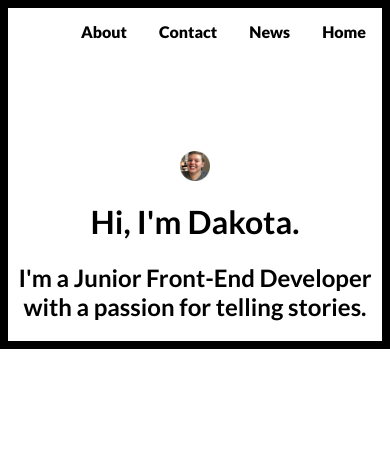
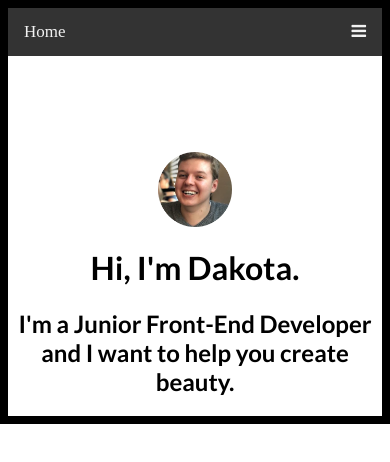
Before and after one commit to DakSit/Personal-Website, a plain HTML site: page index.html in a window 390 px wide. Drawn offline with Linux system fonts and the light colour scheme.

Commit message:
7.16.2020
Updates

```diff
--- a/css/PersonalWebsite.css
+++ b/css/PersonalWebsite.css
@@ -5,7 +5,7 @@ body {
 
 .personal-img {
   margin-top: 6em;
-  width: 8%;
+  width: 20%;
   height: auto;
   display: block;
   margin-left: auto;
@@ -28,33 +28,60 @@ h2 {
   text-align: center;
 }
 
-ul {
-  list-style-type: none;
-  margin: 0;
-  padding: 0;
+/* Add a black background color to the top navigation */
+.topnav {
+  background-color: #333;
   overflow: hidden;
 }
 
-li {
-  float: right;
-}
-
-li a {
-  font-family: 'Lato';
-  font-weight: 900;
+/* Style the links inside the navigation bar */
+.topnav a {
+  float: left;
   display: block;
-  color: black;
+  color: #f2f2f2;
   text-align: center;
   padding: 14px 16px;
   text-decoration: none;
+  font-size: 17px;
 }
 
-li:hover {
-  text-decoration: underline;
-  text-decoration-color: brown;
-  text-decoration-thickness: 15;
+/* Change the color of links on hover */
+.topnav a:hover {
+  /*background-color: #ddd;
+  color: black; */
 }
 
-.active {
-  hover:
+/* Add an active class to highlight the current page */
+.topnav a.active {
+/*  background-color: #4CAF50;
+  color: white; */
 }
+
+/* Hide the link that should open and close the topnav on small screens */
+.topnav .icon {
+  display: none;
+}
+
+/* When the screen is less than 600 pixels wide, hide all links, except for the first one ("Home"). Show the link that contains should open and close the topnav (.icon) */
+@media screen and (max-width: 600px) {
+  .topnav a:not(:first-child) {display: none;}
+  .topnav a.icon {
+    float: right;
+    display: block;
+  }
+}
+
+/* The "responsive" class is added to the topnav with JavaScript when the user clicks on the icon. This class makes the topnav look good on small screens (display the links vertically instead of horizontally) */
+@media screen and (max-width: 600px) {
+  .topnav.responsive {position: relative;}
+  .topnav.responsive a.icon {
+    position: absolute;
+    right: 0;
+    top: 0;
+  }
+  .topnav.responsive a {
+    float: none;
+    display: block;
+    text-align: left;
+  }
+}
--- a/index.html
+++ b/index.html
@@ -6,15 +6,31 @@
   <title>Dakota Sitton</title>
   <link rel="stylesheet" href="css/PersonalWebsite.css">
   <link href='https://fonts.googleapis.com/css?family=Lato:wght@400;700;900' rel='stylesheet'>
+  <link rel="stylesheet" href="https://cdnjs.cloudflare.com/ajax/libs/font-awesome/4.7.0/css/font-awesome.min.css">
+  <meta name="viewport" content="width=device-width, initial-scale=1.0">
   </head>
 <body>
-  <ul>
-  <li><a href="#home">Home</a></li>
-  <li><a href="#news">News</a></li>
-  <li><a href="#contact">Contact</a></li>
-  <li style="float:right"><a class="active" href="#about">About</a></li>
-</ul>
-<img class ="personal-img" src="Images/facecropped.png" width="460" height="345">
+  <header>
+    <div class="topnav" id="myTopnav">
+      <a href="#home" class="active">Home</a>
+      <a href="#news">About Me</a>
+      <a href="#contact">Projects</a>
+      <a href="javascript:void(0);" class="icon" onclick="myFunction()">
+        <i class="fa fa-bars"></i>
+      </a>
+    </div>
+    <script>
+function myFunction() {
+  var x = document.getElementById("myTopnav");
+  if (x.className === "topnav") {
+    x.className += " responsive";
+  } else {
+    x.className = "topnav";
+  }
+}
+</script>
+  </header>
+<img class ="personal-img" src="Images/facecropped.png">
 <h1>Hi, I'm Dakota.</h1>
-<h2>I'm a Junior Front-End Developer with a passion for telling stories.<h2>
+<h2>I'm a Junior Front-End Developer and I want to help you create beauty.<h2>
 </body>
```
